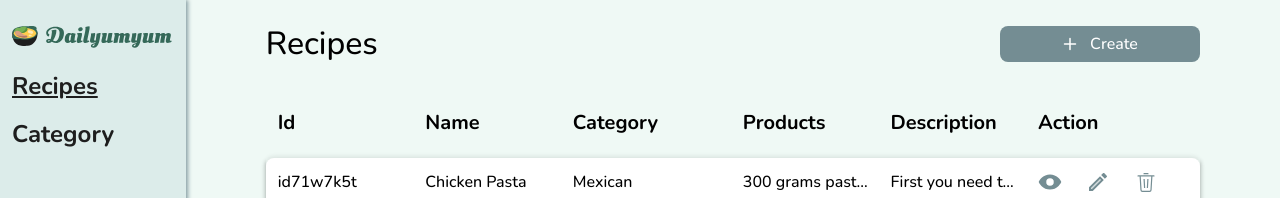
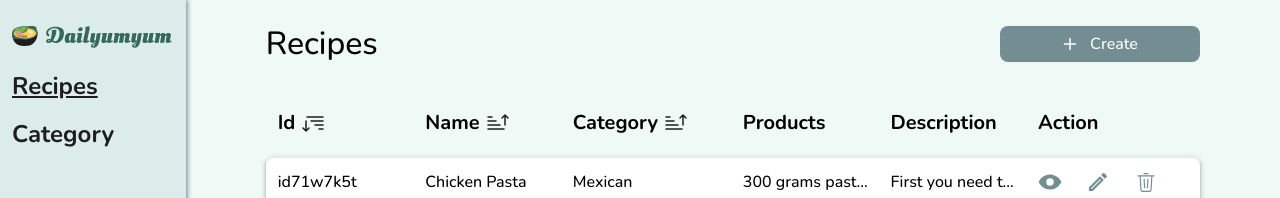
Before and after one commit to TsvettyM/dailyumyum-cfui, a Next.js app: page /admin/recipes in a window 1280 px wide. Shown: the top 198 px of the page. Built offline with nearby package versions, Linux system fonts and the light colour scheme; data requests are answered from the project's data file.

Commit message:
added sort button

```diff
--- /dev/null
+++ b/features/icons/components/IconSort.tsx
@@ -0,0 +1,23 @@
+import IIcon from "../interfaces/icon.interface";
+
+const IconSort = ({ className }: IIcon) => {
+  return (
+    <svg
+      className={className}
+      xmlns="http://www.w3.org/2000/svg"
+      width="1em"
+      height="1em"
+      viewBox="0 0 24 24"
+    >
+      <path
+        fill="none"
+        strokeLinecap="round"
+        strokeLinejoin="round"
+        strokeWidth="1.5"
+        d="M14 14H2m8-4H2m4-4H2m16 12H2m17-4V4m0 0l3 3m-3-3l-3 3"
+      />
+    </svg>
+  );
+};
+
+export default IconSort;
--- a/pages/admin/category.tsx
+++ b/pages/admin/category.tsx
@@ -8,6 +8,7 @@ import { useEffect, useState } from "react";
 import { useRouter } from "next/router";
 import IconLogOut from "@/features/icons/components/IconLogOut";
 import IconView from "@/features/icons/components/IconView";
+import IconSort from "@/features/icons/components/IconSort";
 
 interface ICategory {
   id: number;
@@ -17,6 +18,10 @@ interface ICategory {
 
 const AdminCategoryPage = () => {
   const [data, setData] = useState<ICategory[]>([]);
+  const [isSort, setIsSorted] = useState<{ key: string; direction: string }>({
+    key: "id",
+    direction: "asc",
+  });
   const router = useRouter();
 
   useEffect(() => {
@@ -35,6 +40,21 @@ const AdminCategoryPage = () => {
         console.error("There was an error deleting the category!", error);
       });
   };
+
+  function handleSort(key: string) {
+    let direction = "asc";
+    if (isSort.key === key && isSort.direction === "asc") {
+      direction = "desc";
+    }
+
+    const sortedData = [...data].sort((a: any, b: any) => {
+      if (a[key] < b[key]) return direction === "asc" ? -1 : 1;
+      if (a[key] > b[key]) return direction === "asc" ? 1 : -1;
+      return 0;
+    });
+    setData(sortedData);
+    setIsSorted({ key, direction });
+  }
 
   return (
     <div className="admin__category-page flex h-full bg-[#EFF9F5]">
@@ -73,8 +93,40 @@ const AdminCategoryPage = () => {
         <AdminHeader title="Category" />
 
         <div className="grid grid-cols-[1fr_1fr_1fr_150px] gap-5 pt-10 pb-5 text-20 font-bold px-3">
-          <p>Id</p>
-          <p>Name</p>
+          <p className="flex items-center">
+            Id
+            <button
+              onClick={() => handleSort("id")}
+              className="flex items-center ml-1.5"
+            >
+              <IconSort
+                className={`w-6 h-6 transition-transform ${
+                  isSort.key === "id" && isSort.direction === "asc"
+                    ? "rotate-180 stroke-black"
+                    : isSort.key === "id" && isSort.direction === "desc"
+                    ? "rotate-0 stroke-green"
+                    : "stroke-black"
+                }`}
+              />
+            </button>
+          </p>
+          <p className="flex items-center">
+            Name
+            <button
+              onClick={() => handleSort("title")}
+              className="flex items-center ml-1.5"
+            >
+              <IconSort
+                className={`w-6 h-6 transition-transform ${
+                  isSort.key === "title" && isSort.direction === "asc"
+                    ? "rotate-180 stroke-black"
+                    : isSort.key === "title" && isSort.direction === "desc"
+                    ? "rotate-0 stroke-green"
+                    : "stroke-black"
+                }`}
+              />
+            </button>
+          </p>
           <p>Description</p>
           <p>Action</p>
         </div>
--- a/pages/admin/recipes.tsx
+++ b/pages/admin/recipes.tsx
@@ -9,6 +9,7 @@ import { useRouter } from "next/router";
 import IconClose from "@/features/icons/components/IconClose";
 import IconLogOut from "@/features/icons/components/IconLogOut";
 import IconView from "@/features/icons/components/IconView";
+import IconSort from "@/features/icons/components/IconSort";
 
 export interface IRecipeList {
   id: number;
@@ -21,6 +22,10 @@ export interface IRecipeList {
 const AdminRecipesPage = () => {
   const [data, setData] = useState<IRecipeList[]>([]);
   const [showMessage, setShowMessage] = useState("");
+  const [isSort, setIsSorted] = useState<{ key: string; direction: string }>({
+    key: "id",
+    direction: "asc",
+  });
   const router = useRouter();
 
   useEffect(() => {
@@ -49,6 +54,21 @@ const AdminRecipesPage = () => {
         console.error("There was an error deleting the recipe!", error);
       });
   };
+
+  function handleSort(key: string) {
+    let direction = "asc";
+    if (isSort.key === key && isSort.direction === "asc") {
+      direction = "desc";
+    }
+
+    const sortedData = [...data].sort((a: any, b: any) => {
+      if (a[key] < b[key]) return direction === "asc" ? -1 : 1;
+      if (a[key] > b[key]) return direction === "asc" ? 1 : -1;
+      return 0;
+    });
+    setData(sortedData);
+    setIsSorted({ key, direction });
+  }
 
   return (
     <div className="admin__recipes-page flex h-full bg-[#EFF9F5]">
@@ -105,9 +125,57 @@ const AdminRecipesPage = () => {
         )}
 
         <div className="grid grid-cols-[1fr_1fr_150px_1fr_1fr_150px] gap-5 pt-10 pb-5 text-20 font-bold px-3">
-          <p>Id</p>
-          <p>Name</p>
-          <p>Category</p>
+          <p className="flex items-center">
+            Id
+            <button
+              onClick={() => handleSort("id")}
+              className="flex items-center ml-1.5"
+            >
+              <IconSort
+                className={`w-6 h-6 transition-transform ${
+                  isSort.key === "id" && isSort.direction === "asc"
+                    ? "rotate-180 stroke-black"
+                    : isSort.key === "id" && isSort.direction === "desc"
+                    ? "rotate-0 stroke-green"
+                    : "stroke-black"
+                }`}
+              />
+            </button>
+          </p>
+          <p className="flex items-center">
+            Name
+            <button
+              onClick={() => handleSort("title")}
+              className="flex items-center ml-1.5"
+            >
+              <IconSort
+                className={`w-6 h-6 transition-transform ${
+                  isSort.key === "title" && isSort.direction === "asc"
+                    ? "rotate-180 stroke-black"
+                    : isSort.key === "title" && isSort.direction === "desc"
+                    ? "rotate-0 stroke-green"
+                    : "stroke-black"
+                }`}
+              />
+            </button>
+          </p>
+          <p className="flex items-center">
+            Category
+            <button
+              onClick={() => handleSort("category")}
+              className="flex items-center ml-1.5"
+            >
+              <IconSort
+                className={`w-6 h-6 transition-transform ${
+                  isSort.key === "category" && isSort.direction === "asc"
+                    ? "rotate-180 stroke-black"
+                    : isSort.key === "category" && isSort.direction === "desc"
+                    ? "rotate-0 stroke-green"
+                    : "stroke-black"
+                }`}
+              />
+            </button>
+          </p>
           <p>Products</p>
           <p>Description</p>
           <p>Action</p>
```
